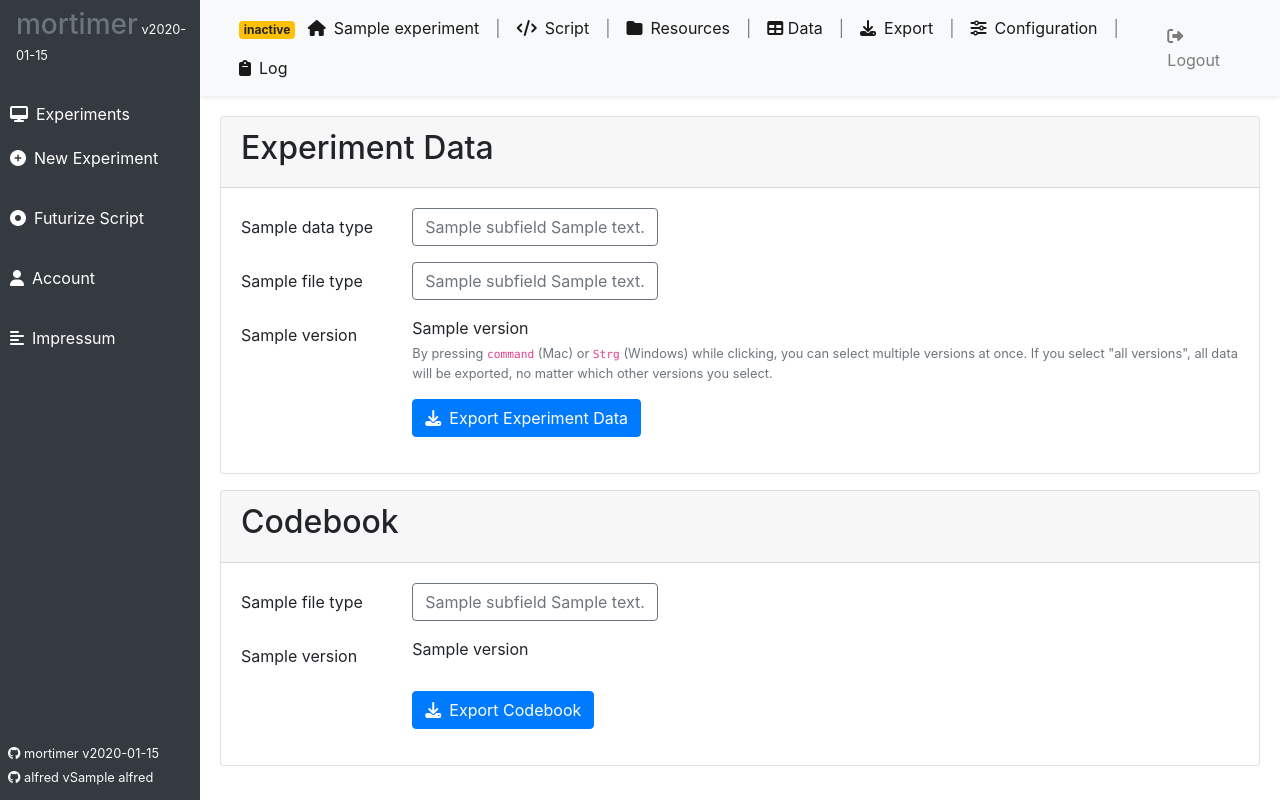
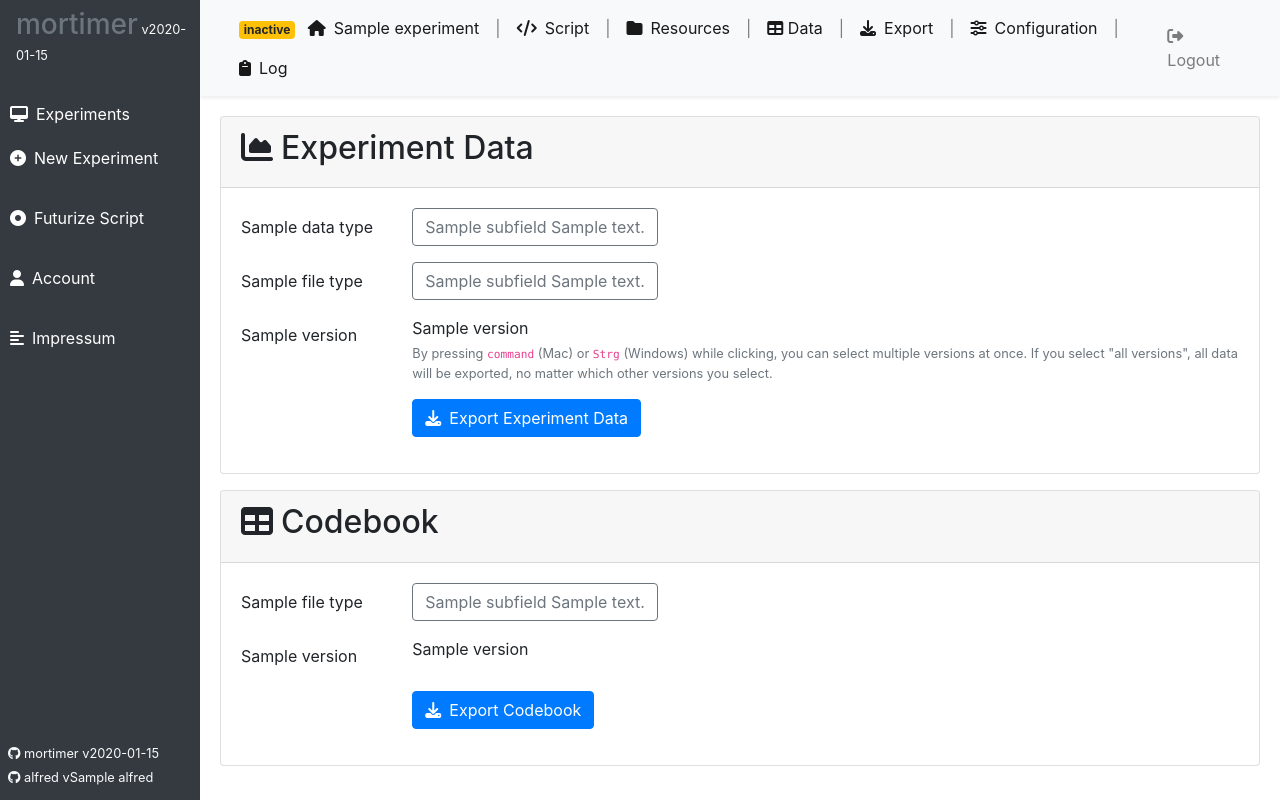
Before and after one commit to ctreffe/mortimer, a Python web app: template src/mortimer/templates/web_export.html in a window 1280 px wide. Run offline with Jinja, Linux system fonts and the light colour scheme; the template is opened without the code that fills it: most values are stand-ins (such as "Sample title", 1, 10 or a date in 2020); some libraries are stand-ins or nearby versions.

Commit message:
Update web_export.html

```diff
--- a/src/mortimer/templates/web_export.html
+++ b/src/mortimer/templates/web_export.html
@@ -4,7 +4,7 @@
 
 <div class="card">
     <div class="card-header">
-        <h2 class="card-heading">Experiment Data</h2>
+        <h2 class="card-heading"><i class="fas fa-chart-area mr-2"></i>Experiment Data</h2>
     </div>
 
     <form method="POST" enctype="multipart/form-data" class="needs-validation card-body" id="exp_data_form">
@@ -117,7 +117,7 @@
 
 <div class="card mt-3">
     <div class="card-header">
-        <h2>Codebook</h2>
+        <h2 class="card-heading"><i class="fas fa-table mr-2"></i>Codebook</h2>
     </div>
 
     <form method="POST" enctype="multipart/form-data" class="needs-validation card-body" id="codebook_form">
```
